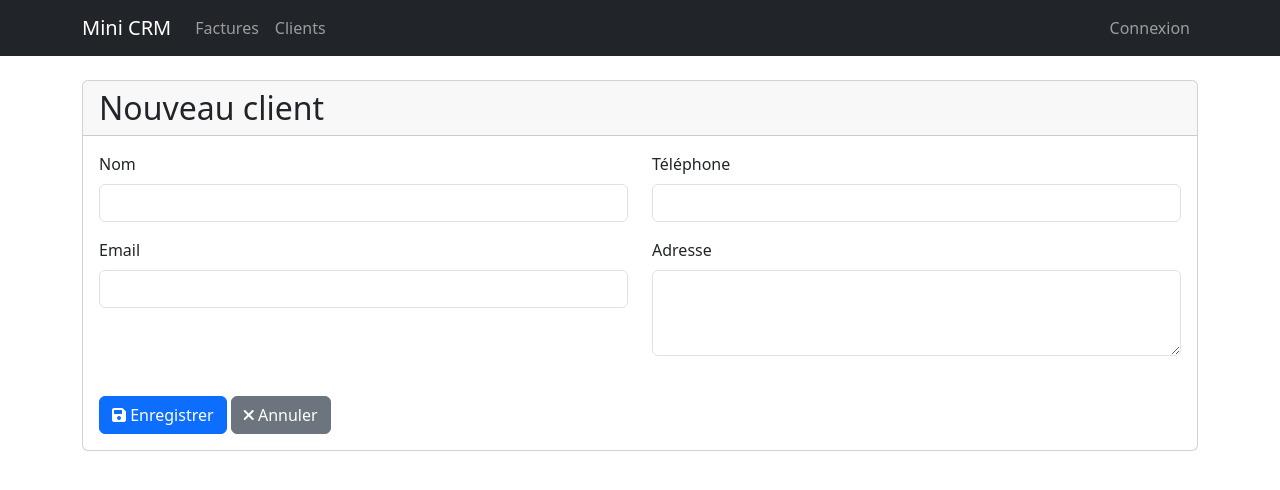
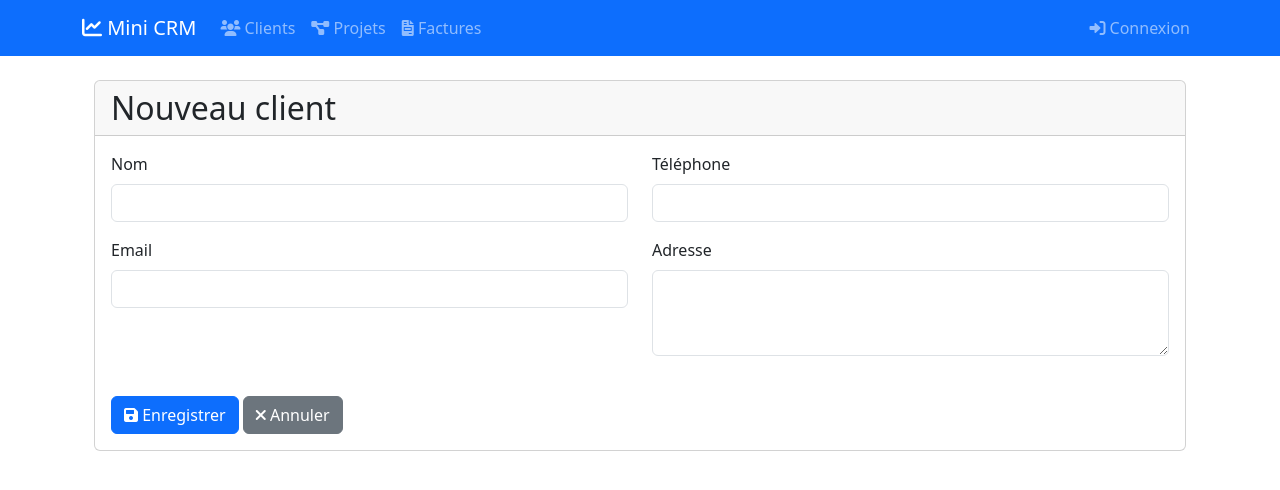
Before and after one commit to labosnie/mini-crm, a Django app: template templates/clients/client_form.html in a window 1280 px wide. Shown: the top 490 px of the page. Run offline with Django 3.2, Linux system fonts and the light colour scheme; the template is opened without the code that fills it, so the values that code supplies are empty.

Commit message:
Amélioration de la navigation et correction des templates

```diff
--- a/factures/urls.py
+++ b/factures/urls.py
@@ -4,7 +4,7 @@ from . import views
 app_name = 'factures'
 
 urlpatterns = [
-    path('', views.facture_list, name='facture_list'),
+    path('', views.facture_list, name='facture_list'),  # Liste des factures comme page d'accueil
     path('<int:pk>/', views.facture_detail, name='facture_detail'),
     path('nouvelle/', views.facture_create, name='facture_create'),
     path('<int:pk>/modifier/', views.facture_update, name='facture_update'),
--- a/mini_crm/urls.py
+++ b/mini_crm/urls.py
@@ -22,6 +22,7 @@ urlpatterns = [
     path('admin/', admin.site.urls),
     path('accounts/', include('allauth.urls')),
     path('clients/', include('clients.urls')),
+    path('projets/', include('projets.urls')),
     path('factures/', include('factures.urls')),
     path('', RedirectView.as_view(url='factures/', permanent=True)),
 ]
--- a/templates/base.html
+++ b/templates/base.html
@@ -15,9 +15,11 @@
     {% block extra_css %}{% endblock %}
   </head>
   <body>
-    <nav class="navbar navbar-expand-lg navbar-dark bg-dark">
+    <nav class="navbar navbar-expand-lg navbar-dark bg-primary mb-4">
       <div class="container">
-        <a class="navbar-brand" href="/">Mini CRM</a>
+        <a class="navbar-brand" href="{% url 'factures:facture_list' %}">
+          <i class="fas fa-chart-line"></i> Mini CRM
+        </a>
         <button
           class="navbar-toggler"
           type="button"
@@ -27,28 +29,44 @@
           <span class="navbar-toggler-icon"></span>
         </button>
         <div class="collapse navbar-collapse" id="navbarNav">
-          <ul class="navbar-nav me-auto">
+          <ul class="navbar-nav">
             <li class="nav-item">
-              <a class="nav-link" href="{% url 'factures:facture_list' %}"
-                >Factures</a
+              <a
+                class="nav-link {% if request.resolver_match.url_name == 'client_list' %}active{% endif %}"
+                href="{% url 'clients:client_list' %}"
               >
+                <i class="fas fa-users"></i> Clients
+              </a>
             </li>
             <li class="nav-item">
-              <a class="nav-link" href="{% url 'clients:client_list' %}"
-                >Clients</a
+              <a
+                class="nav-link {% if request.resolver_match.url_name == 'projet_list' %}active{% endif %}"
+                href="{% url 'projets:projet_list' %}"
               >
+                <i class="fas fa-project-diagram"></i> Projets
+              </a>
+            </li>
+            <li class="nav-item">
+              <a
+                class="nav-link {% if request.resolver_match.url_name == 'facture_list' %}active{% endif %}"
+                href="{% url 'factures:facture_list' %}"
+              >
+                <i class="fas fa-file-invoice"></i> Factures
+              </a>
             </li>
           </ul>
-          <ul class="navbar-nav">
+          <ul class="navbar-nav ms-auto">
             {% if user.is_authenticated %}
             <li class="nav-item">
-              <a class="nav-link" href="{% url 'account_logout' %}"
-                >Déconnexion</a
-              >
+              <a class="nav-link" href="{% url 'account_logout' %}">
+                <i class="fas fa-sign-out-alt"></i> Déconnexion
+              </a>
             </li>
             {% else %}
             <li class="nav-item">
-              <a class="nav-link" href="{% url 'account_login' %}">Connexion</a>
+              <a class="nav-link" href="{% url 'account_login' %}">
+                <i class="fas fa-sign-in-alt"></i> Connexion
+              </a>
             </li>
             {% endif %}
           </ul>
@@ -56,7 +74,7 @@
       </div>
     </nav>
 
-    <main>{% block content %} {% endblock %}</main>
+    <main class="container">{% block content %} {% endblock %}</main>
 
     <script src="https://cdn.jsdelivr.net/npm/bootstrap@5.3.0/dist/js/bootstrap.bundle.min.js"></script>
     {% block extra_js %}{% endblock %}
--- a/templates/projets/projet_list.html
+++ b/templates/projets/projet_list.html
@@ -1,5 +1,5 @@
-{% extends 'base.html' %} {% block title %}Liste des Projets{% endblock %} {%
-block content %}
+{% extends 'base.html' %} {% block title %} Liste des Projets {% endblock %}
+{%block content %}
 <div class="container mt-4">
   <div class="d-flex justify-content-between align-items-center mb-4">
     <h1>Liste des Projets</h1>
@@ -32,7 +32,7 @@ block content %}
           <td>{{ projet.date_debut|date:"d/m/Y" }}</td>
           <td>
             <span
-              class="badge {% if projet.statut == 'en_cours' %}bg-primary {% elif projet.statut == 'termine' %}bg-success {% elif projet.statut == 'en_attente' %}bg-warning {% else %}bg-danger{% endif %}"
+              class="badge {% if projet.statut == 'en_cours' %}bg-primary{% elif projet.statut == 'termine' %}bg-success{% elif projet.statut == 'en_attente' %}bg-warning{% else %}bg-danger{% endif %}"
             >
               {{ projet.get_statut_display }}
             </span>
```
